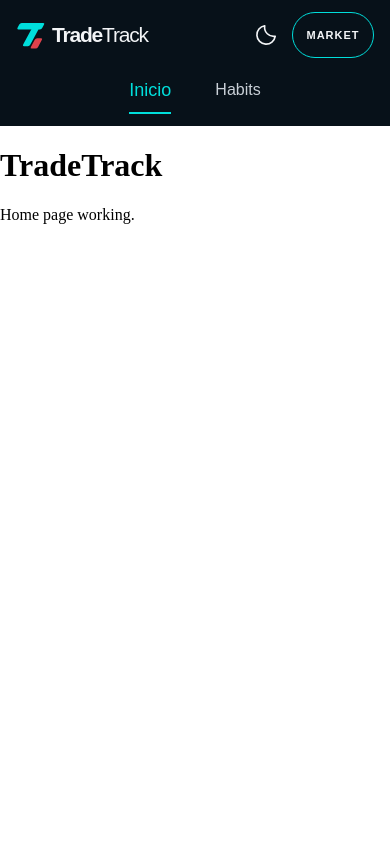
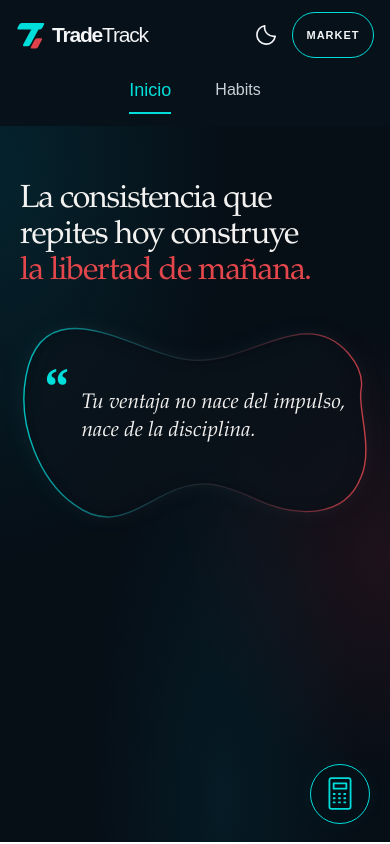
Before and after one commit to davidmorag1095-sudo/Tracking_Web, a Django app: page / in a window 390 px wide. Run offline with Django 5.2, Linux system fonts and the light colour scheme.

Commit message:
Build initial TradeTrack Home hero
Implemented the Home hero with the main headline, organic quote bubble, atmospheric background, calculator placeholder, and responsive styling.

```diff
--- a/Tracking_Codex/static/css/home.css
+++ b/Tracking_Codex/static/css/home.css
@@ -0,0 +1,166 @@
+.home-hero {
+    position: relative;
+    isolation: isolate;
+    box-sizing: border-box;
+    min-height: calc(100vh - 84px);
+    min-height: calc(100svh - 84px);
+    color: #f3f2f0;
+    background:
+        radial-gradient(ellipse at 0% 6%, rgb(0 137 157 / 17%), transparent 42%),
+        radial-gradient(ellipse at 57% 94%, rgb(0 114 137 / 13%), transparent 43%),
+        radial-gradient(ellipse at 100% 60%, rgb(147 36 51 / 17%), transparent 38%),
+        #060e16;
+}
+
+.home-hero *,
+.home-hero *::before,
+.home-hero *::after {
+    box-sizing: border-box;
+}
+
+.home-hero__inner {
+    max-width: 1600px;
+    margin-inline: auto;
+    padding: clamp(88px, 18vh, 180px) clamp(20px, 5vw, 80px) 160px;
+}
+
+.home-hero__title {
+    max-width: 850px;
+    margin: 0;
+    font-family: "Baskerville", "Palatino Linotype", "Book Antiqua", Georgia, serif;
+    font-size: clamp(46px, 4.65vw, 80px);
+    font-weight: 400;
+    line-height: 1.05;
+    letter-spacing: -.035em;
+}
+
+.home-hero__title span {
+    display: block;
+}
+
+.home-hero__accent {
+    color: #e3474b;
+}
+
+.home-quote {
+    position: relative;
+    display: flex;
+    align-items: center;
+    gap: 28px;
+    width: min(100%, 680px);
+    min-height: 210px;
+    margin: 32px 0 0 -12px;
+    padding: 44px 48px;
+    font-family: "Baskerville", "Palatino Linotype", "Book Antiqua", Georgia, serif;
+}
+
+.home-quote__outline {
+    position: absolute;
+    z-index: -1;
+    inset: 0;
+    width: 100%;
+    height: 100%;
+    overflow: visible;
+    filter: drop-shadow(-5px 0 10px rgb(0 222 219 / 8%)) drop-shadow(5px 0 10px rgb(228 71 80 / 8%));
+}
+
+.home-quote__outline path {
+    fill: rgb(5 13 21 / 60%);
+    stroke: url(#quote-edge);
+    stroke-width: 1.4;
+    vector-effect: non-scaling-stroke;
+}
+
+.home-quote__mark {
+    align-self: flex-start;
+    flex: 0 0 auto;
+    color: #00dedb;
+    font-family: Georgia, serif;
+    font-size: 76px;
+    font-weight: 700;
+    line-height: 1;
+}
+
+.home-quote p {
+    margin: 0;
+    font-size: clamp(22px, 2vw, 32px);
+    font-style: italic;
+    line-height: 1.35;
+}
+
+.home-calculator {
+    position: fixed;
+    z-index: 2;
+    right: max(24px, env(safe-area-inset-right));
+    bottom: max(28px, env(safe-area-inset-bottom));
+    display: grid;
+    place-items: center;
+    width: 80px;
+    height: 80px;
+    padding: 0;
+    border: 1px solid #00dedb;
+    border-radius: 50%;
+    background: rgb(5 16 24 / 94%);
+    color: #00dedb;
+    box-shadow: 0 0 20px rgb(0 222 219 / 5%);
+    opacity: 1;
+    cursor: not-allowed;
+}
+
+@media (max-width: 800px) {
+    .home-hero {
+        min-height: calc(100svh - 128px);
+    }
+
+    .home-hero__inner {
+        padding-top: 76px;
+        padding-bottom: 136px;
+    }
+
+    .home-hero__title {
+        font-size: clamp(36px, 6.5vw, 52px);
+    }
+
+    .home-quote {
+        gap: 18px;
+        margin-left: 0;
+        padding-inline: 32px;
+    }
+
+    .home-calculator {
+        width: 60px;
+        height: 60px;
+        right: max(20px, env(safe-area-inset-right));
+        bottom: max(20px, env(safe-area-inset-bottom));
+    }
+}
+
+@media (max-width: 480px) {
+    .home-hero__inner {
+        padding-top: 56px;
+    }
+
+    .home-hero__title {
+        font-size: clamp(32px, 8.2vw, 39px);
+        line-height: 1.13;
+    }
+
+    .home-quote {
+        min-height: 200px;
+        gap: 12px;
+        margin-top: 28px;
+        padding: 42px 24px;
+    }
+
+    .home-quote__mark {
+        font-size: 52px;
+    }
+
+    .home-quote p {
+        font-size: 21px;
+    }
+
+    .home-quote__break {
+        display: none;
+    }
+}
--- a/Tracking_Codex/templates/website/home.html
+++ b/Tracking_Codex/templates/website/home.html
@@ -8,8 +8,38 @@
 {% endblock %}
 
 {% block content %}
-    <h1>TradeTrack</h1>
-    <p>Home page working.</p>
+    <main class="home-hero" lang="es" aria-labelledby="home-title">
+        <div class="home-hero__inner">
+            <h1 class="home-hero__title" id="home-title">
+                <span>La consistencia que</span>
+                <span>repites hoy construye</span>
+                <span class="home-hero__accent">la libertad de mañana.</span>
+            </h1>
+
+            <blockquote class="home-quote">
+                <svg class="home-quote__outline" viewBox="0 0 700 220" preserveAspectRatio="none" aria-hidden="true" focusable="false">
+                    <defs>
+                        <linearGradient id="quote-edge" x1="0" y1="0" x2="1" y2="0">
+                            <stop offset="0" stop-color="#00dedb" stop-opacity=".85" />
+                            <stop offset=".42" stop-color="#28515e" stop-opacity=".45" />
+                            <stop offset=".62" stop-color="#48303d" stop-opacity=".45" />
+                            <stop offset="1" stop-color="#e44750" stop-opacity=".85" />
+                        </linearGradient>
+                    </defs>
+                    <path d="M12 64 C36 -9 145 10 229 28 C302 44 350 54 427 40 C521 24 593 -1 657 39 C677 52 687 65 682 79 C675 98 707 144 682 175 C650 221 552 220 470 199 C396 180 354 176 290 194 C222 213 176 233 108 205 C42 179 -7 119 12 64 Z" />
+                </svg>
+                <span class="home-quote__mark" aria-hidden="true">“</span>
+                <p>Tu ventaja no nace del impulso,<br class="home-quote__break"> nace de la disciplina.</p>
+            </blockquote>
+        </div>
+
+        <button class="home-calculator" type="button" disabled aria-label="Calculadora — próximamente" title="Calculadora — próximamente">
+            <svg width="32" height="36" viewBox="0 0 28 34" fill="none" stroke="currentColor" stroke-width="1.7" stroke-linecap="round" stroke-linejoin="round" aria-hidden="true" focusable="false">
+                <rect x="4" y="2" width="20" height="29" rx="2" />
+                <path d="M8 7h12v5H8z M8 17h1 M13 17h1 M18 17h1 M8 21h1 M13 21h1 M18 21h1 M8 25h1 M13 25h1 M18 25h1" />
+            </svg>
+        </button>
+    </main>
 {% endblock %}
 
 {% block extra_js %}
```
